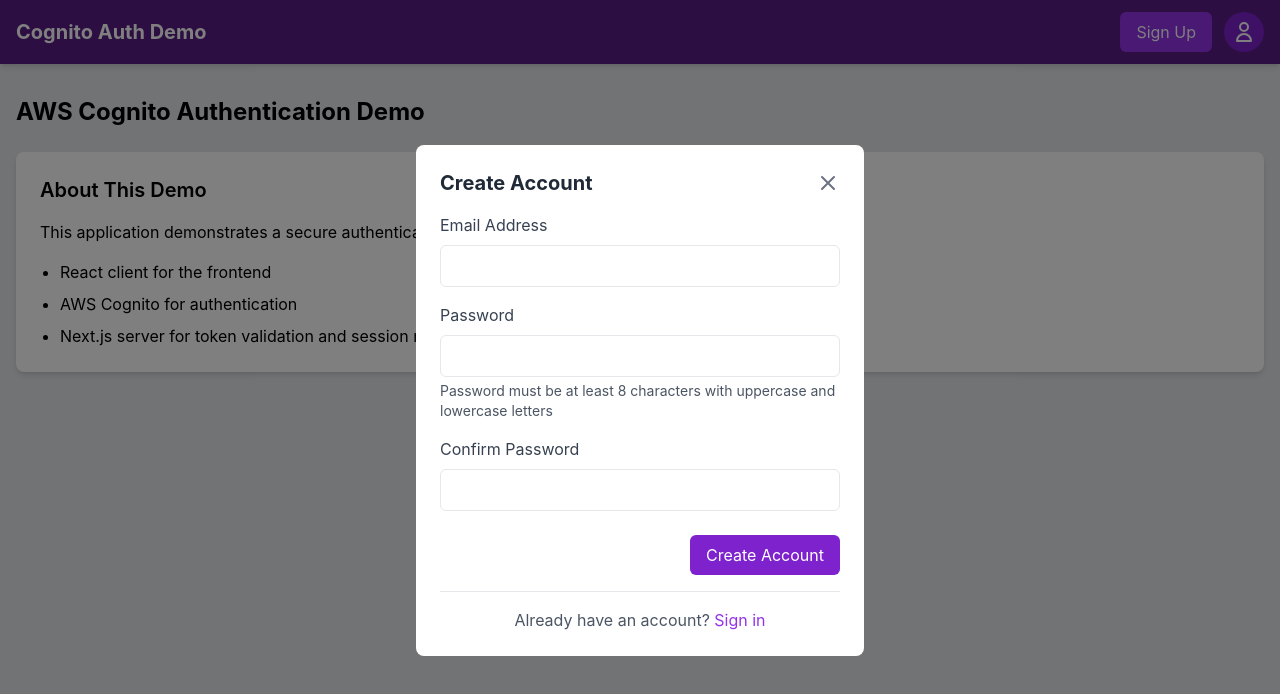
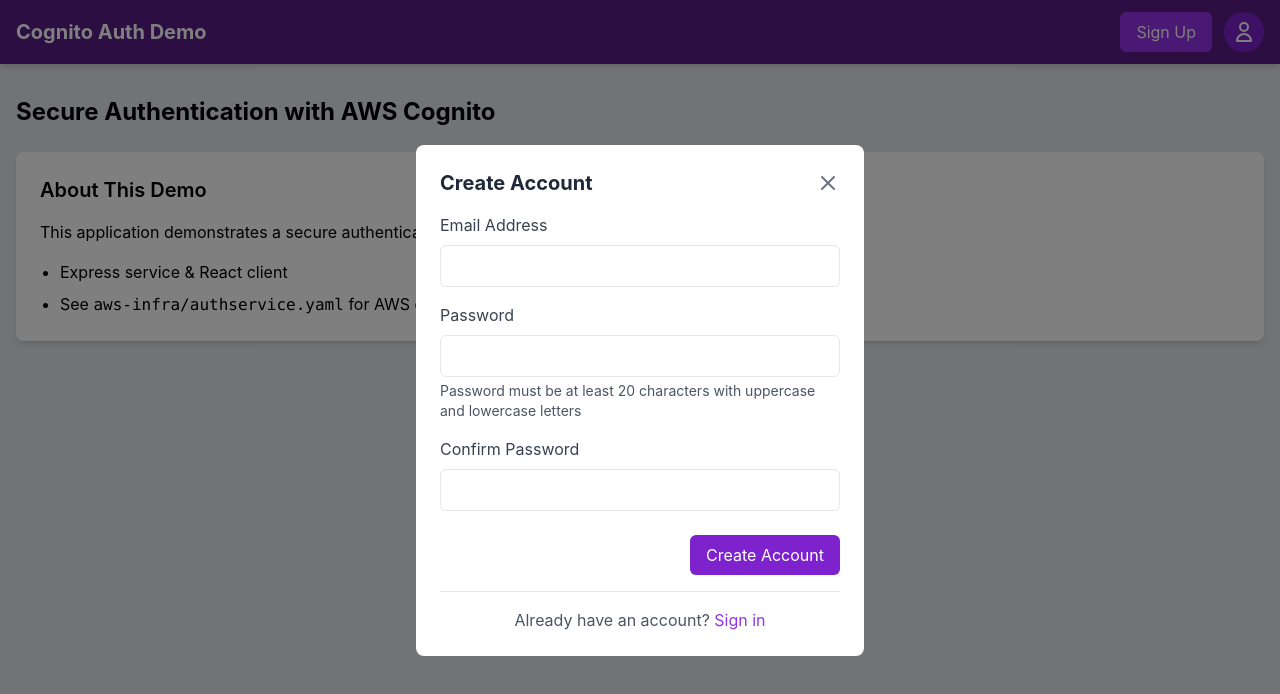
Before and after one commit to josephsachs/auth-service, a React (Create React App) app in the folder client/: page / in a window 1280 px wide. Both pictures are taken after a click on the button "Sign Up". Shown: the top 694 px of the page. Built offline with nearby package versions, Linux system fonts and the light colour scheme; no server answers.

Commit message:
Registration fixes

```diff
--- a/client/src/App.tsx
+++ b/client/src/App.tsx
@@ -8,7 +8,7 @@
       <div className="min-h-screen bg-gray-200">
         <Header />
         <main className="container px-4 py-8 mx-auto">
-          <h1 className="mb-6 text-2xl font-bold">AWS Cognito Authentication Demo</h1>
+          <h1 className="mb-6 text-2xl font-bold">Secure Authentication with AWS Cognito</h1>
 
           <div className="p-6 mb-8 bg-white rounded-lg shadow-md">
             <h2 className="mb-4 text-xl font-semibold">About This Demo</h2>
@@ -16,9 +16,8 @@
               This application demonstrates a secure authentication flow using:
             </p>
             <ul className="pl-5 space-y-2 list-disc">
-              <li>React client for the frontend</li>
-              <li>AWS Cognito for authentication</li>
-              <li>Next.js server for token validation and session management</li>
+              <li>Express service & React client</li>
+              <li>See <code>aws-infra/authservice.yaml</code> for AWS configuration</li>
             </ul>
           </div>
         </main>
--- a/client/src/components/RegisterForm.tsx
+++ b/client/src/components/RegisterForm.tsx
@@ -92,10 +92,10 @@
           onChange={(e) => setPassword(e.target.value)}
           className="w-full px-3 py-2 border rounded-md focus:outline-none focus:ring-2 focus:ring-purple-500"
           required
-          minLength={8}
+          minLength={20}
         />
         <p className="mt-1 text-sm text-gray-600">
-          Password must be at least 8 characters with uppercase and lowercase letters
+          Password must be at least 20 characters with uppercase and lowercase letters
         </p>
       </div>
 
```
Also changed, not shown: 2 other files (tests, documents, lock files or other folders).
